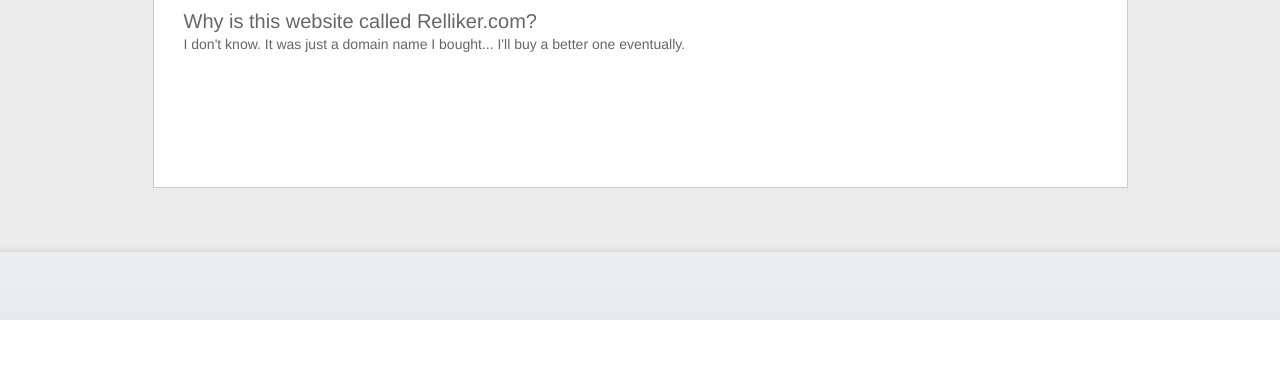
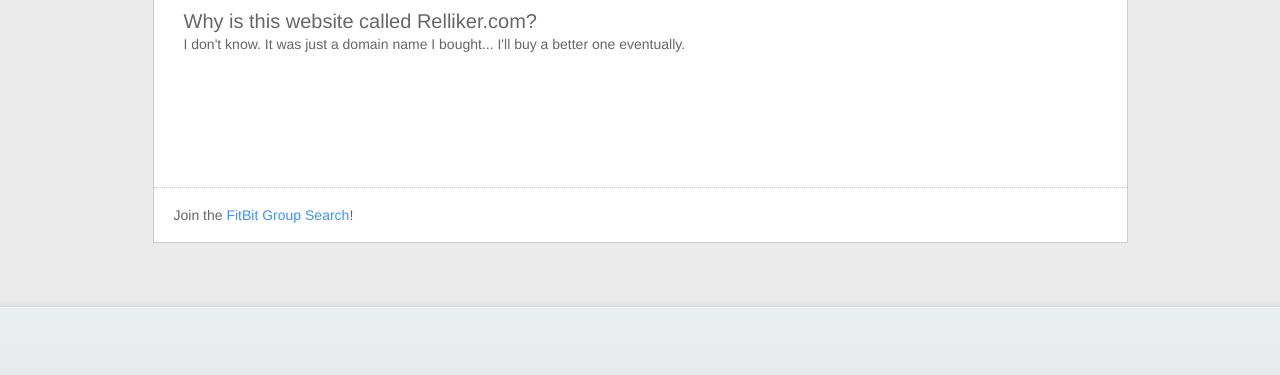
Before and after one commit to JustDerb/fitbit-groupsearch, a PHP site: page /about.php in a window 1280 px wide. Shown: the part 565-940 px from the top of the page. Before the commit the page ends 885 px from the top, so only its background shows below. Run offline with PHP 8.4, Linux system fonts and the light colour scheme.

Commit message:
Added the group page to the bottom of the pages

```diff
--- a/about.php
+++ b/about.php
@@ -77,6 +77,9 @@
 				</div>
 				<div style="height:100px"></div>
 			</div>
+			<div id="contentfooter">
+				<p>Join the <a href="http://www.fitbit.com/group/229YCB" target="_blank">FitBit Group Search</a>!</p>
+			</div>
 		</div>
 	</div>
 	<div id="siteinfowrapper">
--- a/filter.php
+++ b/filter.php
@@ -89,7 +89,7 @@
 				<script type="text/javascript" charset="utf-8" >updateData();</script>
 			</div>
 			<div id="contentfooter">
-
+				<p>Join the <a href="http://www.fitbit.com/group/229YCB" target="_blank">FitBit Group Search</a>!</p>
 			</div>
 		</div>
 	</div>
```
